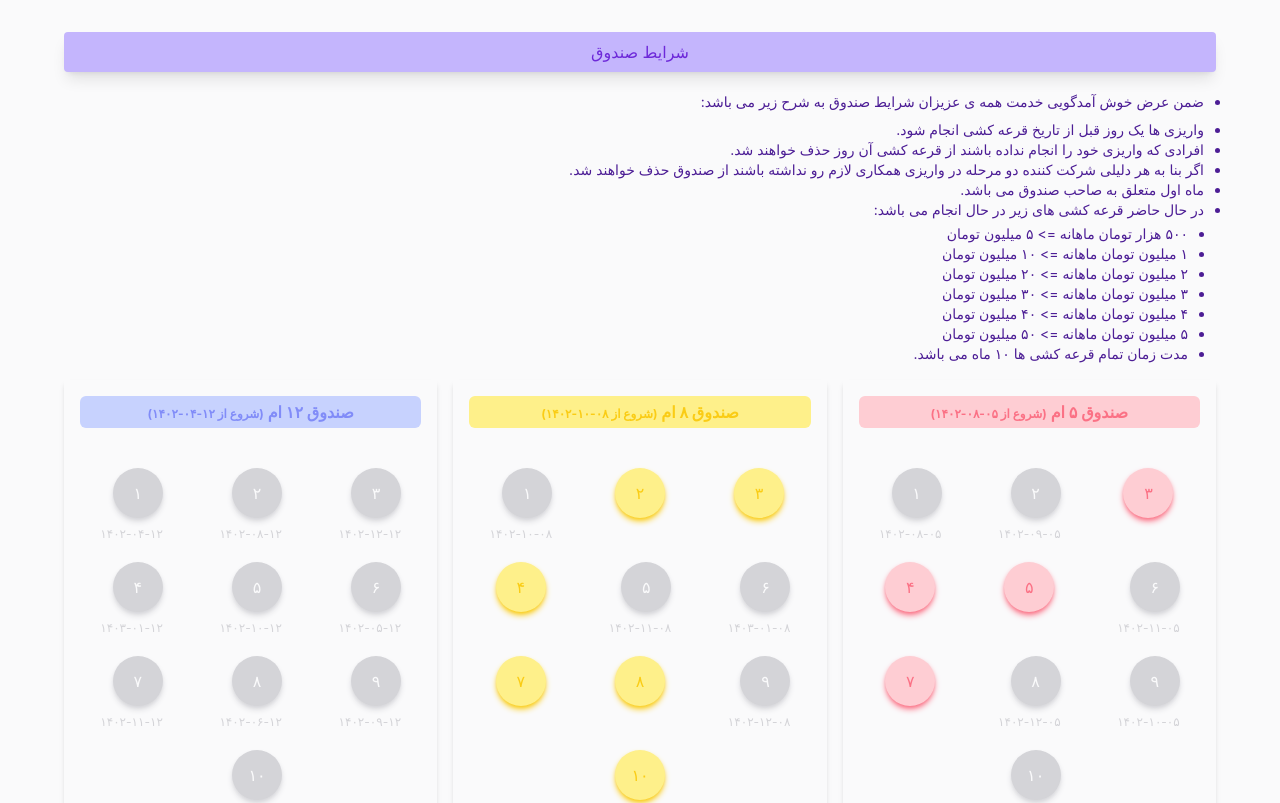
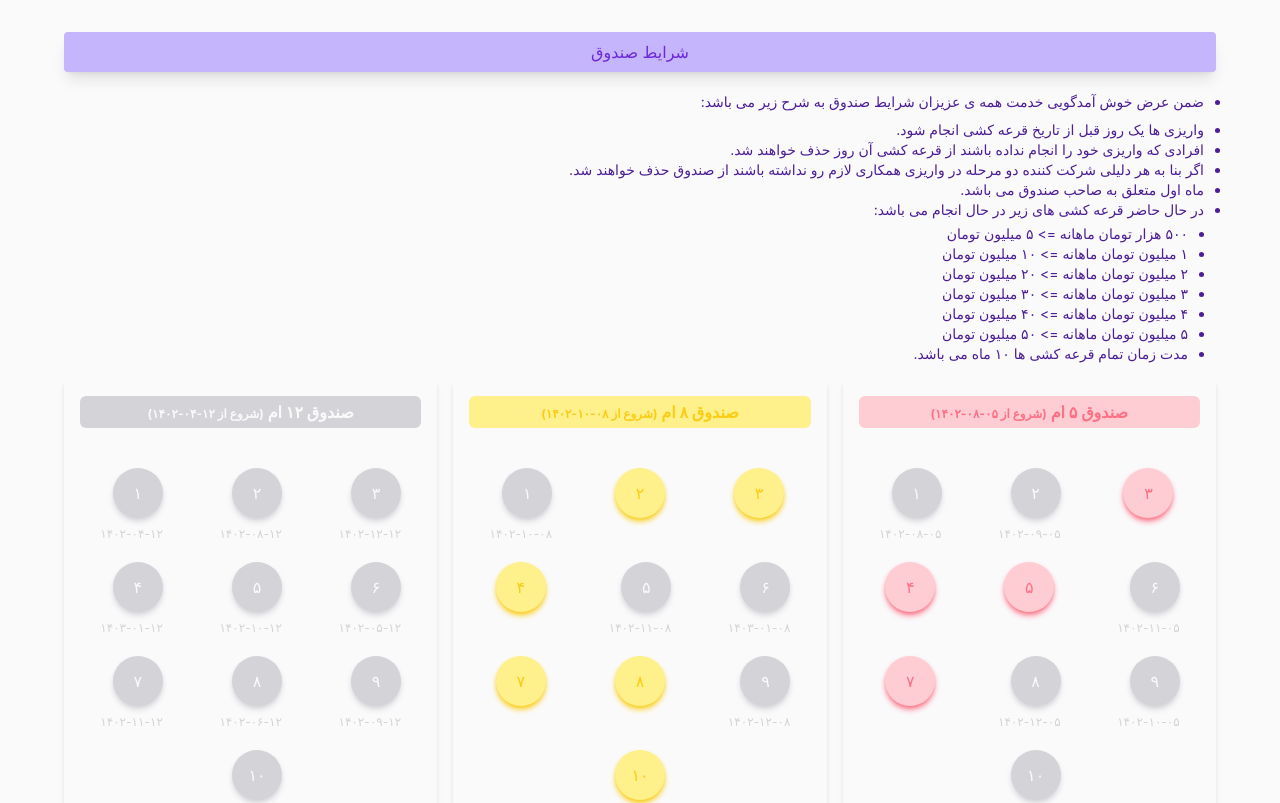
Before and after one commit to Raha7325/monthly-lottery, a React (Create React App) app: page / in a window 1280 px wide. Shown: the top 803 px of the page. Built offline with nearby package versions, Linux system fonts and the light colour scheme.

Commit message:
adding new style for header of finished lottery

```diff
--- a/src/components/twelfth-lottery.js
+++ b/src/components/twelfth-lottery.js
@@ -3,10 +3,10 @@ import React, { Component } from 'react';
 class FifteenthLottery extends Component {
 
   render() {
-    return(
+    return (
       <>
         <div className='flex-col mt-[40px] md:mt-0 shadow-md p-4'>
-          <div className='mb-10 px-3 py-1 rounded-md bg-indigo-200 text-center text-indigo-400 font-bold'>صندوق ۱۲ ام <span className='text-xs'>(شروع از ۱۲-۰۴-۱۴۰۲)</span></div>
+          <div className='mb-10 px-3 py-1 rounded-md shadow-gray-200 text-gray-100 bg-gray-200 text-center font-bold'>صندوق ۱۲ ام <span className='text-xs'>(شروع از ۱۲-۰۴-۱۴۰۲)</span></div>
           <div className='grid grid-cols-3 gap-x-4 gap-y-5 place-items-center'>
             <div>
               <div className='w-[50px] h-[50px] rounded-[50px] shadow-md shadow-gray-200 text-gray-100 bg-gray-200 flex items-center justify-center col-span-1'>۳</div>
```
Lines whose indentation alone changed are shown as unchanged.
